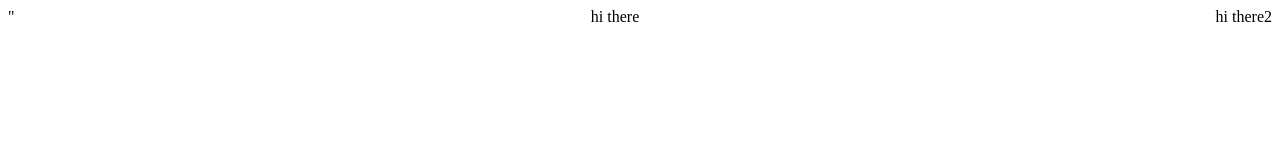
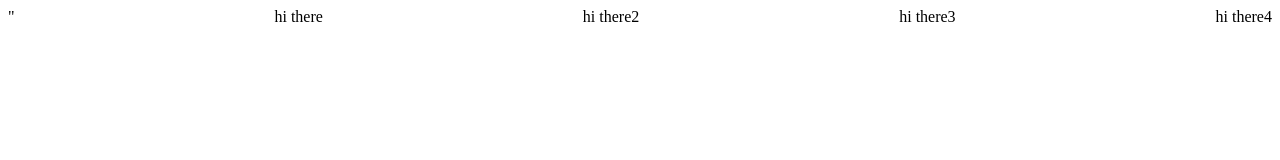
Before and after one commit to Abhidb2007/Web-Devlopment, a plain HTML site: page Week-1/index.html in a window 1280 px wide. Drawn offline with Linux system fonts and the light colour scheme.

Commit message:
add a code

```diff
--- a/Week-1/index.html
+++ b/Week-1/index.html
@@ -2,4 +2,6 @@
 justify-content:space-between;">"
    <div>hi there</div>
    <div> hi there2</div>
+   <div> hi there3</div>
+    <div> hi there4</div>
 </div>
```
